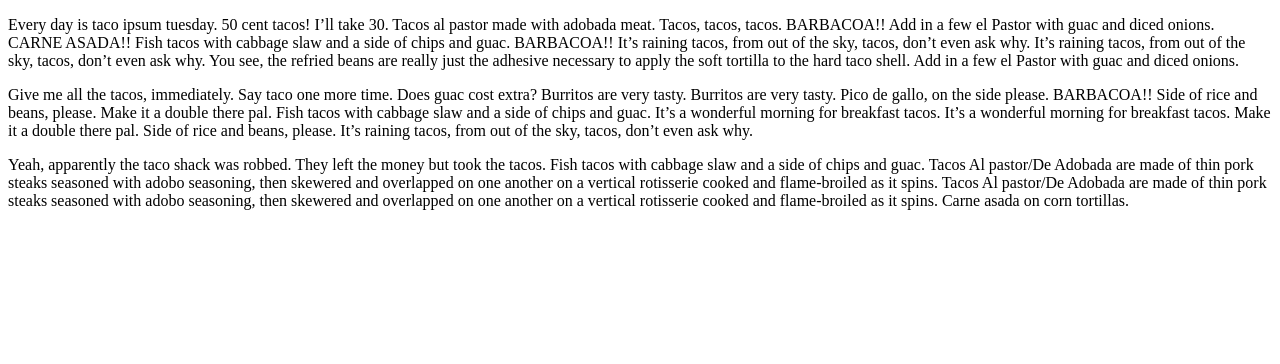
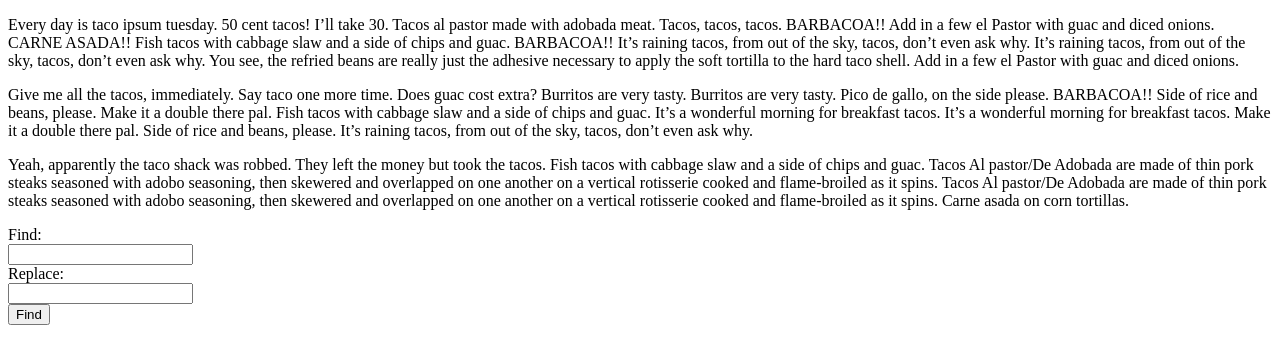
Before and after one commit to samuel-nelson/literary-mutilator, a plain HTML site: page index.html in a window 1280 px wide. Drawn offline with Linux system fonts and the light colour scheme.

Commit message:
Added basic form

```diff
--- a/index.html
+++ b/index.html
@@ -3,10 +3,19 @@
 	<head>
 		<meta charset="UTF-8">
 		<title>Literary Mutilator</title>
+
 	</head>
 	<body>
 		<p>Every day is taco ipsum tuesday. 50 cent tacos! I’ll take 30. Tacos al pastor made with adobada meat. Tacos, tacos, tacos. BARBACOA!! Add in a few el Pastor with guac and diced onions. CARNE ASADA!! Fish tacos with cabbage slaw and a side of chips and guac. BARBACOA!! It’s raining tacos, from out of the sky, tacos, don’t even ask why. It’s raining tacos, from out of the sky, tacos, don’t even ask why. You see, the refried beans are really just the adhesive necessary to apply the soft tortilla to the hard taco shell. Add in a few el Pastor with guac and diced onions.</p>
 		<p>Give me all the tacos, immediately. Say taco one more time. Does guac cost extra? Burritos are very tasty. Burritos are very tasty. Pico de gallo, on the side please. BARBACOA!! Side of rice and beans, please. Make it a double there pal. Fish tacos with cabbage slaw and a side of chips and guac. It’s a wonderful morning for breakfast tacos. It’s a wonderful morning for breakfast tacos. Make it a double there pal. Side of rice and beans, please. It’s raining tacos, from out of the sky, tacos, don’t even ask why.</p>
 		<p>Yeah, apparently the taco shack was robbed. They left the money but took the tacos. Fish tacos with cabbage slaw and a side of chips and guac. Tacos Al pastor/De Adobada are made of thin pork steaks seasoned with adobo seasoning, then skewered and overlapped on one another on a vertical rotisserie cooked and flame-broiled as it spins. Tacos Al pastor/De Adobada are made of thin pork steaks seasoned with adobo seasoning, then skewered and overlapped on one another on a vertical rotisserie cooked and flame-broiled as it spins. Carne asada on corn tortillas.</p>
+		<form>
+			Find:<br>
+			<input type="text" name="find"><br>
+			Replace:<br>
+			<input type="text" name="replace"><br>
+			<input type="submit" value="Find" onClick="findMyText(document.getElementById('needle').value, document.getElementById('replacement').value);">
+
+		</form>
 	</body>
 </html>
```
